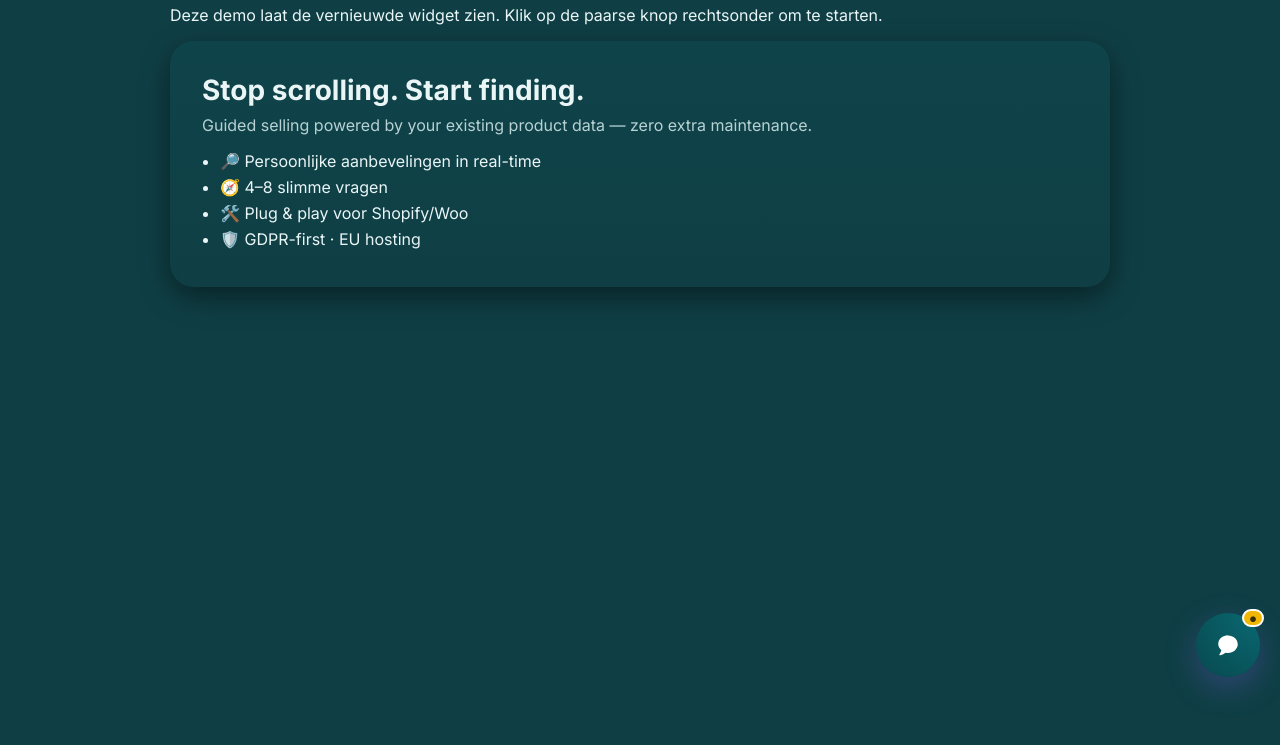
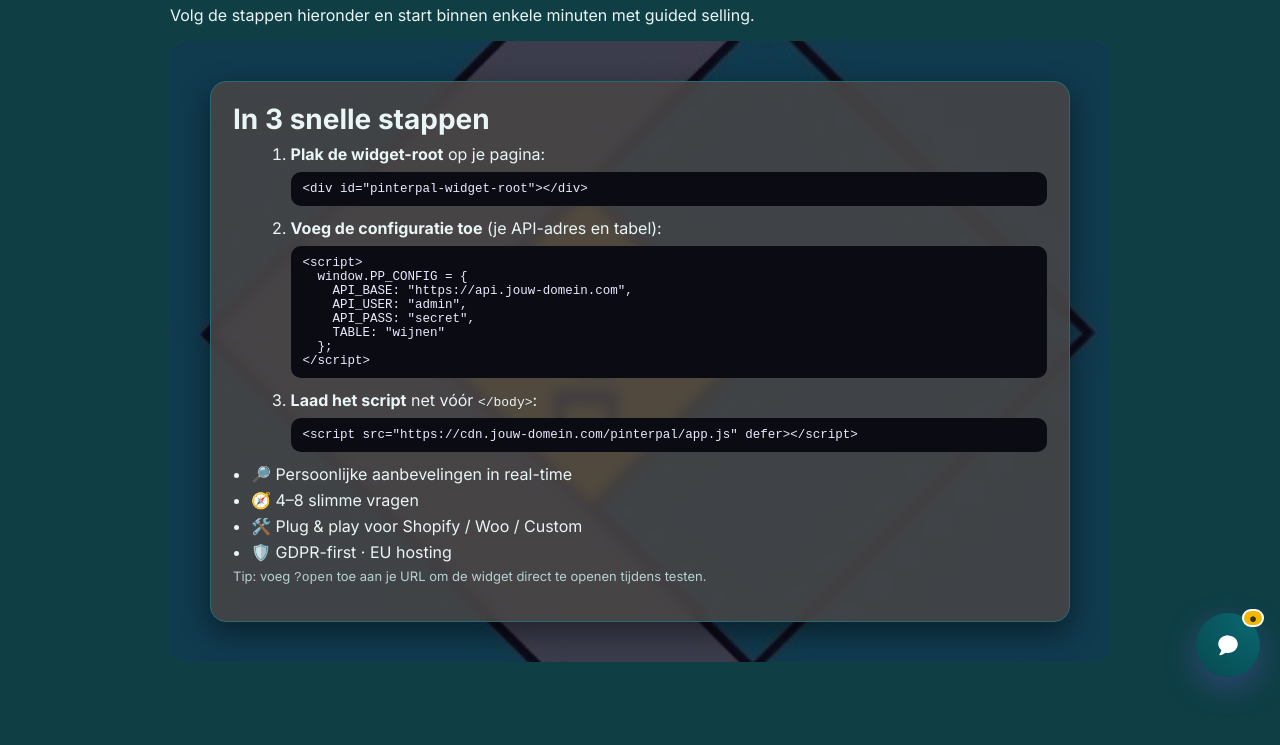
Before and after one commit to tsusuru/widget-2.0, a plain HTML site: page index.html in a window 1280 px wide. Shown: the part 103-848 px from the top of the page. Drawn offline with Linux system fonts and the light colour scheme.

Commit message:
added new viisuals

```diff
--- a/index.html
+++ b/index.html
@@ -10,21 +10,43 @@
 </head>
 <body>
   <main class="pp-demo">
-    <h1>PinterPal Guided Selling Widget</h1>
-    <p>Deze demo laat de vernieuwde widget zien. Klik op de paarse knop rechtsonder om te starten.</p>
+  <h1>Hoe zet je PinterPal op voor je website?</h1>
+  <p>Volg de stappen hieronder en start binnen enkele minuten met guided selling.</p>
+
   <section class="pp-hero">
     <div class="pp-hero-card">
-        <h2>Stop scrolling. Start finding.</h2>
-        <p>Guided selling powered by your existing product data — zero extra maintenance.</p>
+      <h2>In 3 snelle stappen</h2>
+      <ol class="pp-steps">
+        <li><strong>Plak de widget-root</strong> op je pagina:
+          <pre><code>&lt;div id="pinterpal-widget-root">&lt;/div></code></pre>
+        </li>
+        <li><strong>Voeg de configuratie toe</strong> (je API-adres en tabel):
+          <pre><code>&lt;script>
+  window.PP_CONFIG = {
+    API_BASE: "https://api.jouw-domein.com",
+    API_USER: "admin",
+    API_PASS: "secret",
+    TABLE: "wijnen"
+  };
+&lt;/script></code></pre>
+        </li>
+        <li><strong>Laad het script</strong> net vóór <code>&lt;/body></code>:
+          <pre><code>&lt;script src="https://cdn.jouw-domein.com/pinterpal/app.js" defer>&lt;/script></code></pre>
+        </li>
+      </ol>
+
       <ul class="pp-benefits">
         <li>🔎 Persoonlijke aanbevelingen in real-time</li>
         <li>🧭 4–8 slimme vragen</li>
-          <li>🛠️ Plug &amp; play voor Shopify/Woo</li>
+        <li>🛠️ Plug &amp; play voor Shopify / Woo / Custom</li>
         <li>🛡️ GDPR-first · EU hosting</li>
       </ul>
+
+      <p class="pp-note">Tip: voeg <code>?open</code> toe aan je URL om de widget direct te openen tijdens testen.</p>
     </div>
   </section>
 </main>
+
 
   <!-- Widget markup – kan ook apart geladen worden via widget.html -->
   <div id="pinterpal-widget-root"></div>
--- a/styles.css
+++ b/styles.css
@@ -211,3 +211,60 @@ body { font-family: Inter, system-ui, -apple-system, Segoe UI, Roboto, Arial, sa
   #pp-launcher, .pp-panel { transition: none !important; }
   .pp-typing span { animation: none; }
 }
+
+/* Hero met achtergrondafbeelding */
+.pp-hero {
+  position: relative;
+  min-height: 320px;
+  padding: 40px 20px;
+  border-radius: 16px;
+  background-image: url('img/pinterpal-logo.jpg');
+  background-size: cover;
+  background-position: center;
+  background-repeat: no-repeat;
+  overflow: hidden;
+}
+
+/* Subtiele overlay voor leesbaarheid */
+.pp-hero::before {
+  content: "";
+  position: absolute;
+  inset: 0;
+  background: linear-gradient(180deg, rgba(20,14,36,0.55), rgba(20,14,36,0.55));
+}
+
+/* Card bovenop de achtergrond */
+.pp-hero-card {
+  position: relative;
+  z-index: 1;
+  max-width: 860px;
+  margin: 0 auto;
+  background: rgba(73, 70, 70, 0.85);
+  backdrop-filter: blur(6px);
+  border: 1px solid var(--pp-border, #e6e0ff);
+  border-radius: 16px;
+  padding: 20px 22px;
+}
+
+/* Stappenlijst en snippets */
+.pp-steps {
+  margin: 0 0 12px 1.1rem;
+  display: grid;
+  gap: 12px;
+}
+.pp-steps li pre {
+  margin: 8px 0 0;
+  background: #0b0b14;
+  color: #eaeaff;
+  border-radius: 10px;
+  padding: 10px 12px;
+  overflow: auto;
+  font-size: 12.5px;
+}
+
+/* Kleine noot */
+.pp-note {
+  margin-top: 8px;
+  color: var(--pp-muted, #5f5a7a);
+  font-size: 13px;
+}
```
Also changed, not shown: img/pinterpal-logo.jpg (added). Lines whose indentation alone changed are shown as unchanged.
